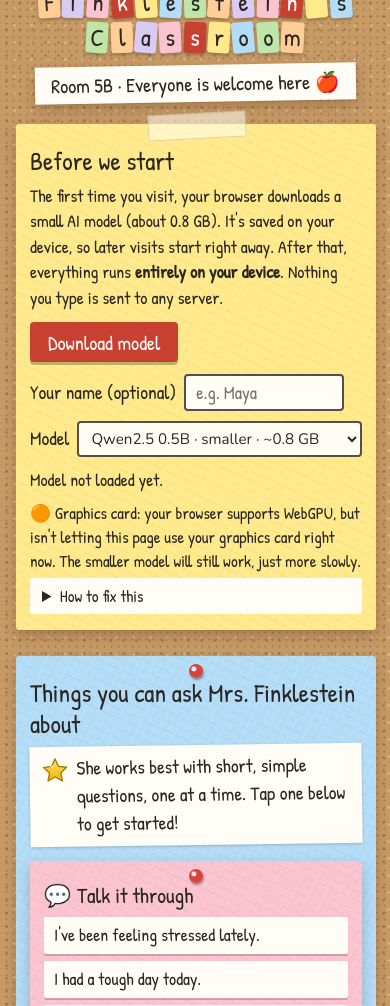
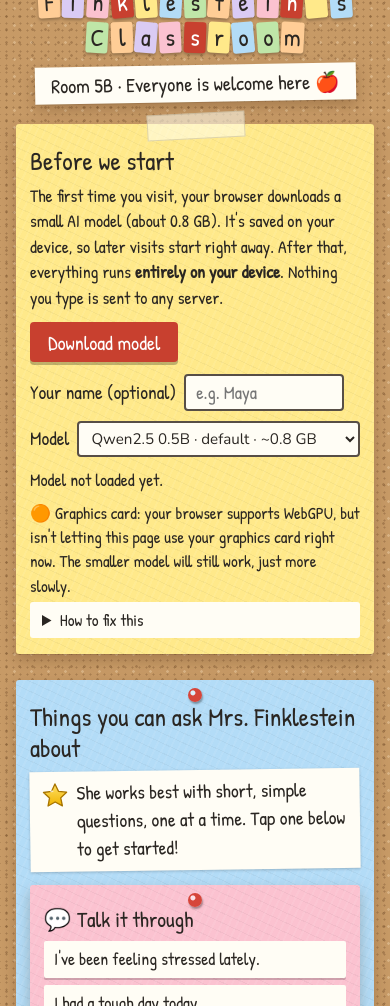
Before and after one commit to michaeljrobbins-spec/mrs-finklestein, a plain HTML site: page index.html in a window 390 px wide. Shown: the part 94-1100 px from the top of the page. Drawn offline with nearby package versions, Linux system fonts and the light colour scheme.

Commit message:
Make Qwen the default model on every visit; label Llama optional
Label the options 'Qwen2.5 0.5B · default' and 'Llama 3.2 1B · optional
· requires WebGPU', stop remembering the last model choice (and clear the
old saved choice), and fix a phone-width overflow in the setup card.

Co-Authored-By: Claude Opus 5.5 <noreply@anthropic.com>
Claude-Session: https://claude.ai/code/session_01Ag7A4qSXADSn2XWYDr3S9v

```diff
--- a/index.html
+++ b/index.html
@@ -148,7 +148,7 @@
     .chat-col { position: sticky; top: 16px; }
   }
   .left-col { display: grid; gap: 26px; }
-  .left-col, .chat-col { min-width: 0; }
+  .left-col, .chat-col, .left-col > * { min-width: 0; }
 
   /* Setup card */
   .setup { background-color: var(--paper-yellow); transform: rotate(-.6deg); }
@@ -319,8 +319,8 @@
         </div>
         <label class="model">Model
           <select id="model-select">
-            <option value="small">Qwen2.5 0.5B · smaller · ~0.8 GB</option>
-            <option value="large">Llama 3.2 1B · bigger · ~1.2 GB (WebGPU)</option>
+            <option value="small" selected>Qwen2.5 0.5B · default · ~0.8 GB</option>
+            <option value="large">Llama 3.2 1B · optional · ~1.2 GB · requires WebGPU</option>
           </select>
         </label>
         <div class="progress" id="progress" role="progressbar" aria-label="Model download" aria-valuemin="0" aria-valuemax="100" aria-valuenow="0"><div></div></div>
@@ -753,14 +753,15 @@ startWorker();
 
 // ---- Model picker -----------------------------------------------------------
 const modelSelect = $("model-select");
-try { if (MODELS[localStorage.getItem("finklestein-model")]) modelKey = localStorage.getItem("finklestein-model"); } catch (_) {}
+// Every visit starts on the smaller default model; the bigger one is opt-in.
+// (Earlier versions remembered the last choice; clear that.)
+try { localStorage.removeItem("finklestein-model"); } catch (_) {}
 modelSelect.value = modelKey;
 $("size-hint").textContent = MODELS[modelKey].size;
 
 modelSelect.addEventListener("change", () => {
   const wasLoaded = !input.disabled;
   modelKey = modelSelect.value;
-  try { localStorage.setItem("finklestein-model", modelKey); } catch (_) {}
   $("size-hint").textContent = MODELS[modelKey].size;
   // Fresh worker so the old model's memory is released.
   startWorker();
```
Also changed, not shown: 1 other file.
